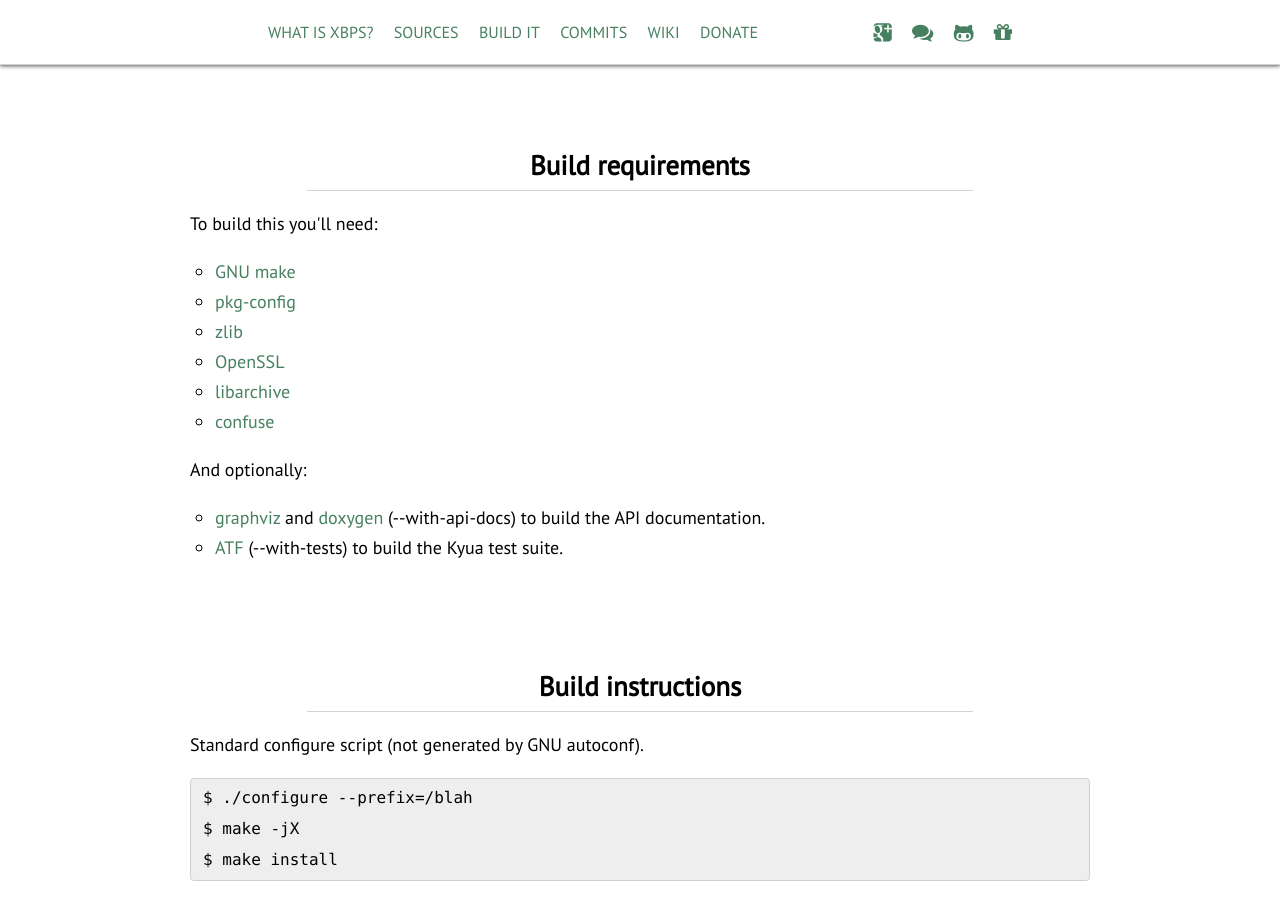
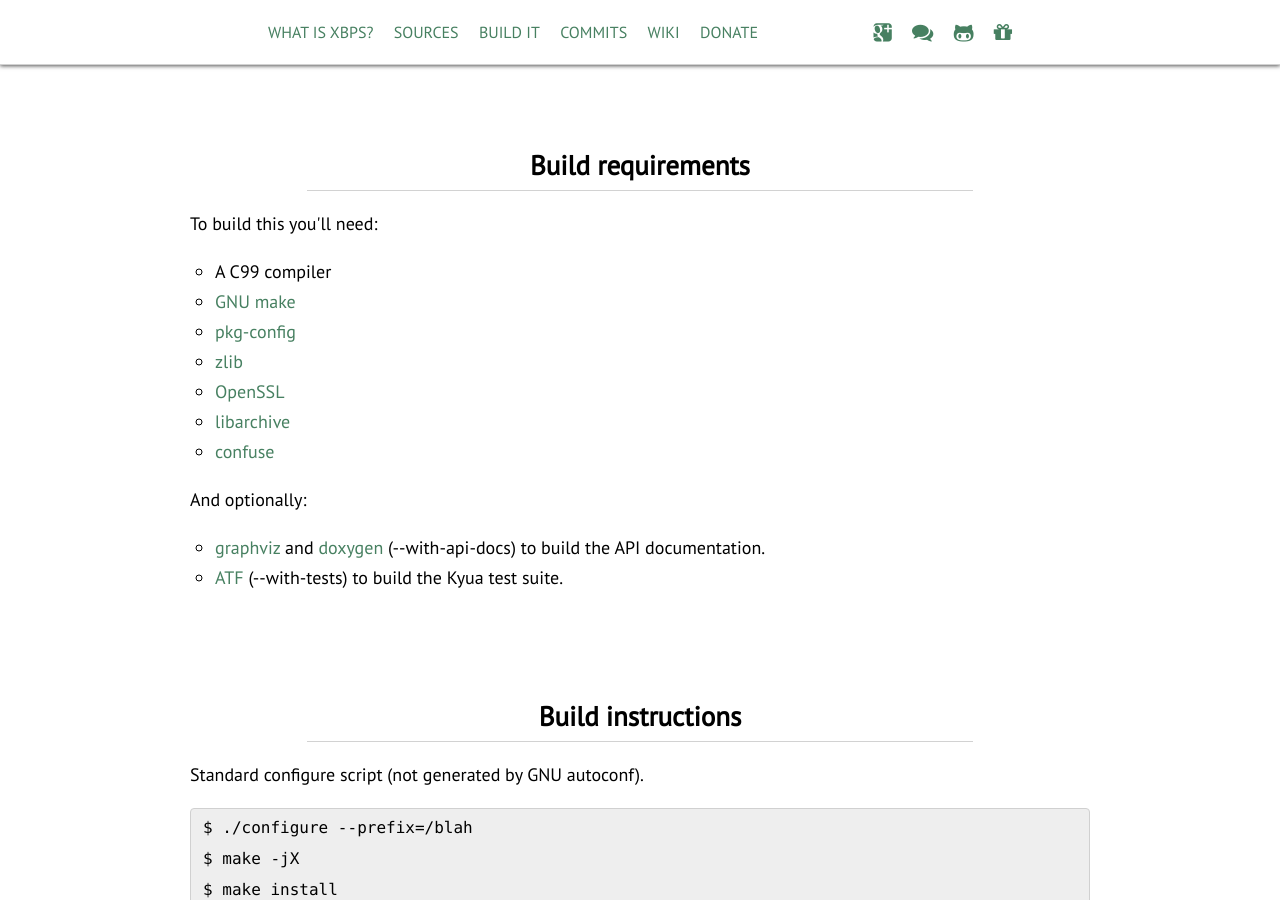
Before and after one commit to void-linux/void-linux.github.io, a Jekyll site: the page built from xbps/index.html, in a window 1280 px wide and 900 px high, scrolled down 1593 px. Built offline with Jekyll 4.4.1, drawn with Linux system fonts in a browser that asks for light colours; Markdown is read by kramdown in place of the engine named in the settings.

Commit message:
xbps/index: sync requirements with github's README.md.

```diff
--- a/xbps/index.html
+++ b/xbps/index.html
@@ -75,6 +75,7 @@ layout: default
 			<h2 class="cattitle">Build requirements</h2>
 			<p>To build this you'll need:</p>
 			<ul>
+				<li>A C99 compiler</li>
 				<li><a href="http://www.gnu.org/software/make/">GNU make</a></li>
 				<li><a href="http://www.freedesktop.org/wiki/Software/pkg-config/">pkg-config</a></li>
 				<li><a href="http://www.zlib.net/">zlib</a></li>
```
